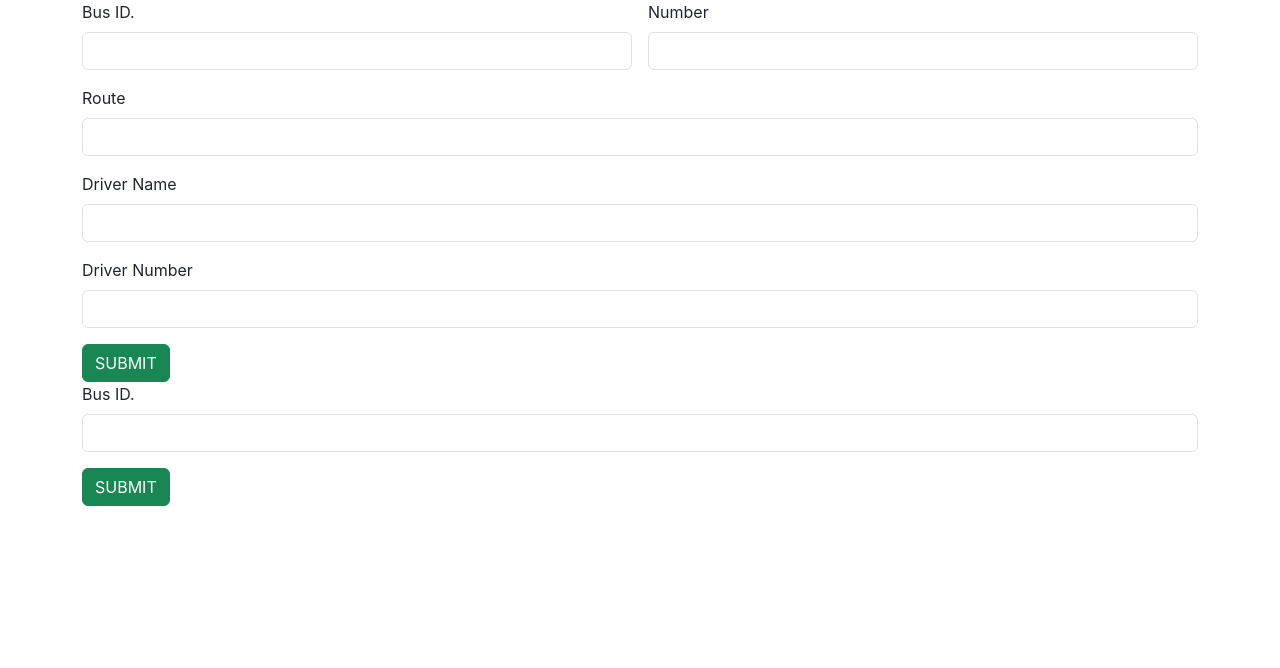
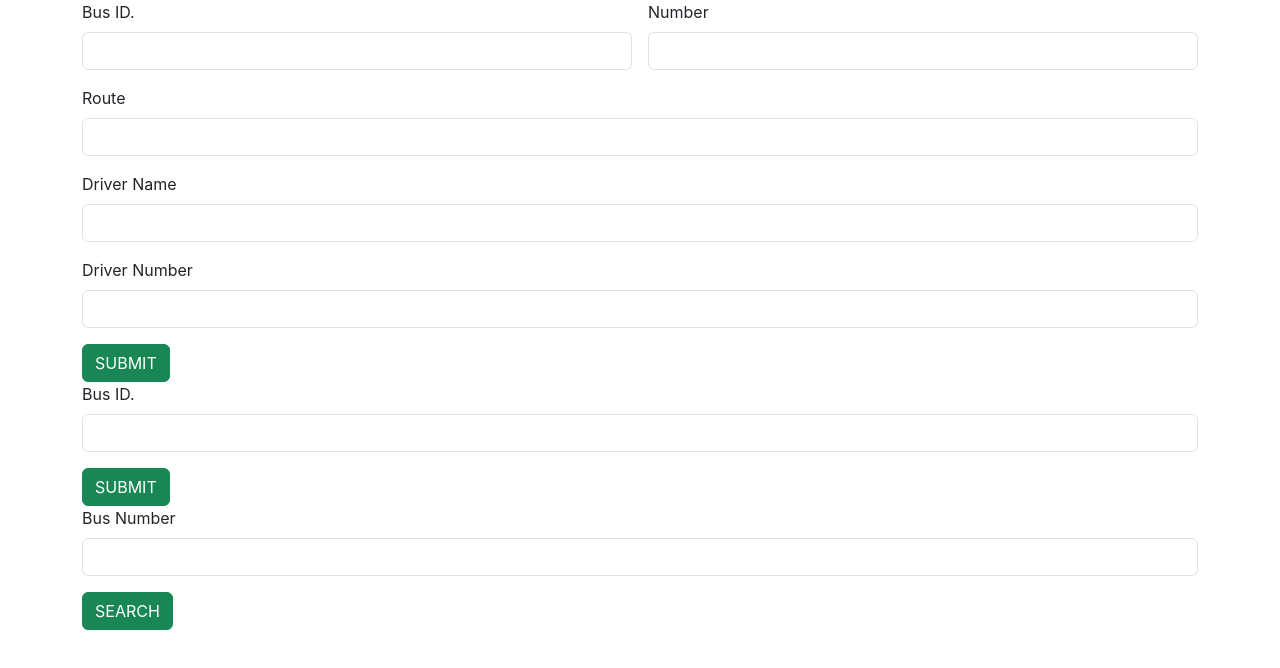
Before and after one commit to drisyx/KsrtcApp-Frontend, a React (Create React App) app: page / in a window 1280 px wide. Shown: the top 668 px of the page. Built offline with nearby package versions, Linux system fonts and the light colour scheme.

Commit message:
SearchBus completed

```diff
--- a/src/App.js
+++ b/src/App.js
@@ -2,12 +2,14 @@
 import './App.css';
 import AddBus from './components/AddBus';
 import DeleteBus from './components/DeleteBus';
+import SearchBus from './components/SearchBus';
 
 function App() {
   return (
     <div >
       <AddBus/>
       <DeleteBus/>
+      <SearchBus/>
     </div>
   );
 }
--- /dev/null
+++ b/src/components/SearchBus.jsx
@@ -0,0 +1,35 @@
+import React from 'react'
+
+const SearchBus = () => {
+    return (
+        <div>
+            <div className="container">
+                <div className="row">
+                    <div className="col col-12 col-sm-12 col-md-12 col-lg-12 col-xl-12 col-xxl-12">
+
+                        <div className="row g-3">
+                            <div className="col col-12 col-sm-12 col-md-12 col-lg-12 col-xl-12 col-xxl-12">
+
+                                <label htmlFor="" className="form-label">Bus Number</label>
+                                <input type="text" className="form-control" />
+
+                            </div>
+
+                            <div className="col col-12 col-sm-6 col-md-6 col-lg-6 col-xl-6 col-xxl-6">
+
+                                <button className="btn btn-success">SEARCH</button>
+
+
+                            </div>
+
+
+                        </div>
+
+                    </div>
+                </div>
+            </div>
+        </div>
+    )
+}
+
+export default SearchBus
```
